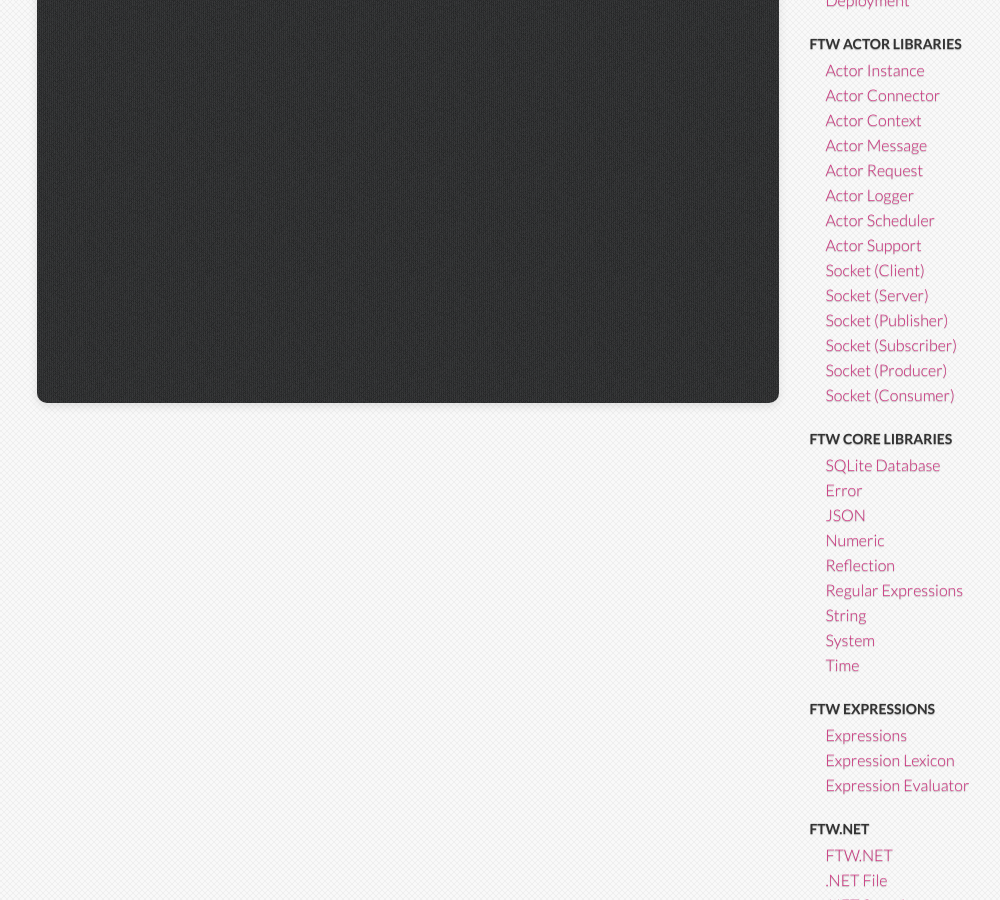
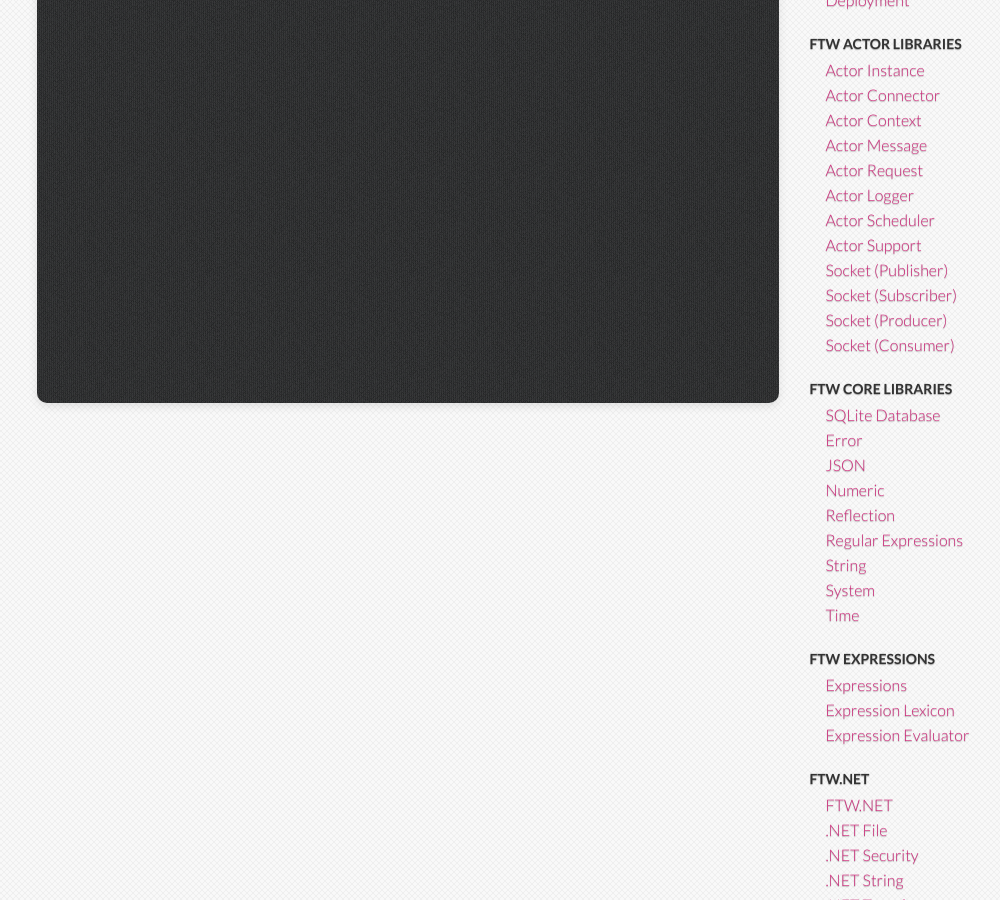
Before and after one commit to featherweight/featherweight.github.io, a Jekyll site: the page built from _docs/examples.md, in a window 1280 px wide and 900 px high, scrolled down 562 px. Shown: the whole window, without its empty margins (134-1134 px from the left). Built offline with Jekyll 4.4.1, drawn with Linux system fonts in a browser that asks for light colours.

Commit message:
Removing two socket types
After talking with @emetzlervsi, it seems the utility of the low-level socket types REP and REQ and fully swallowed by the functionality of the Inbox (owned by the Instance) and the Connector. There's no need to have a lower-level socket type like this.

```diff
--- a/_data/docs.yml
+++ b/_data/docs.yml
@@ -27,8 +27,6 @@
   - /docs/ftw-actor-logger/
   - /docs/ftw-actor-scheduler/
   - /docs/ftw-actor-support/
-  - /docs/ftw-actor-socket-client/
-  - /docs/ftw-actor-socket-server/
   - /docs/ftw-actor-socket-publisher/
   - /docs/ftw-actor-socket-subscriber/
   - /docs/ftw-actor-socket-producer/
```
